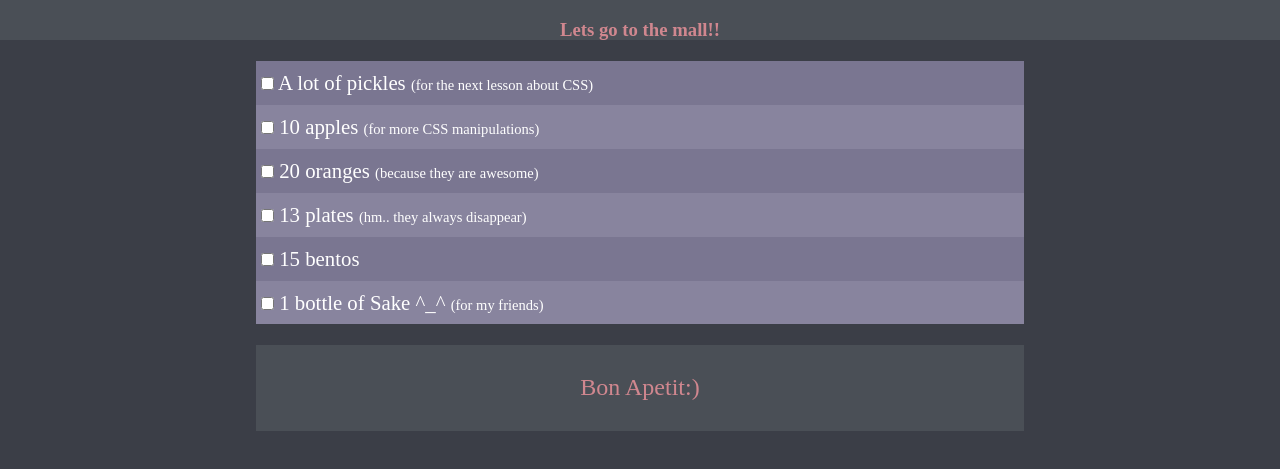
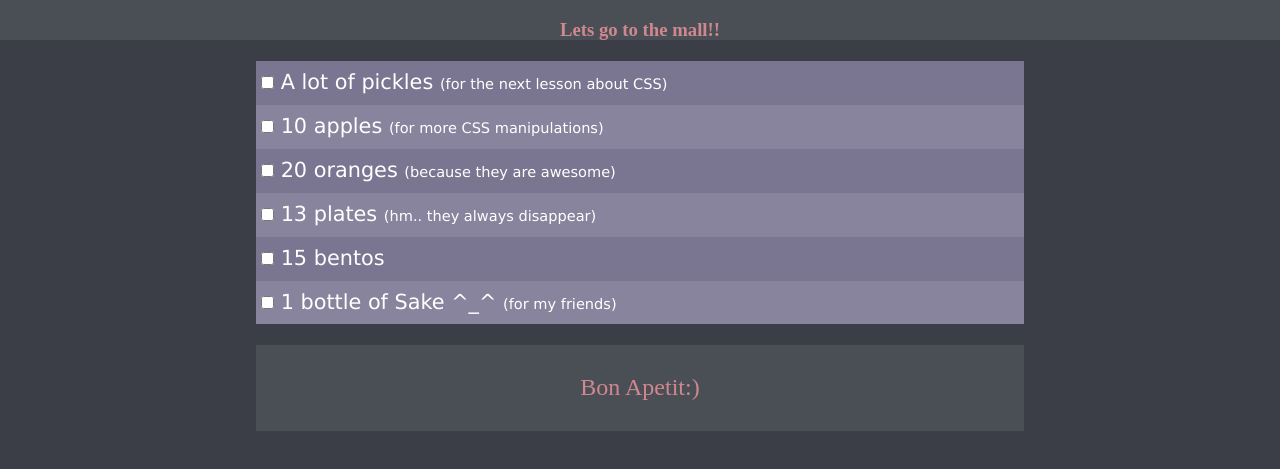
Before and after one commit to yatsuk123/PurchasrList, a plain HTML site: page index.html in a window 1280 px wide. Shown: the part 61-530 px from the top of the page. Drawn offline with Linux system fonts and the light colour scheme.

Commit message:
Changed Font to Verdana, Arial, Helvetica, sans-serif

```diff
--- a/css/styles.css
+++ b/css/styles.css
@@ -20,8 +20,10 @@ background-color: #3B3E47;
 
 
 #main {
+	font-family: Verdana, Arial, Helvetica, sans-serif;
 	color: white;
 	font-size: 1.3em;
+
 
 
 }
```
